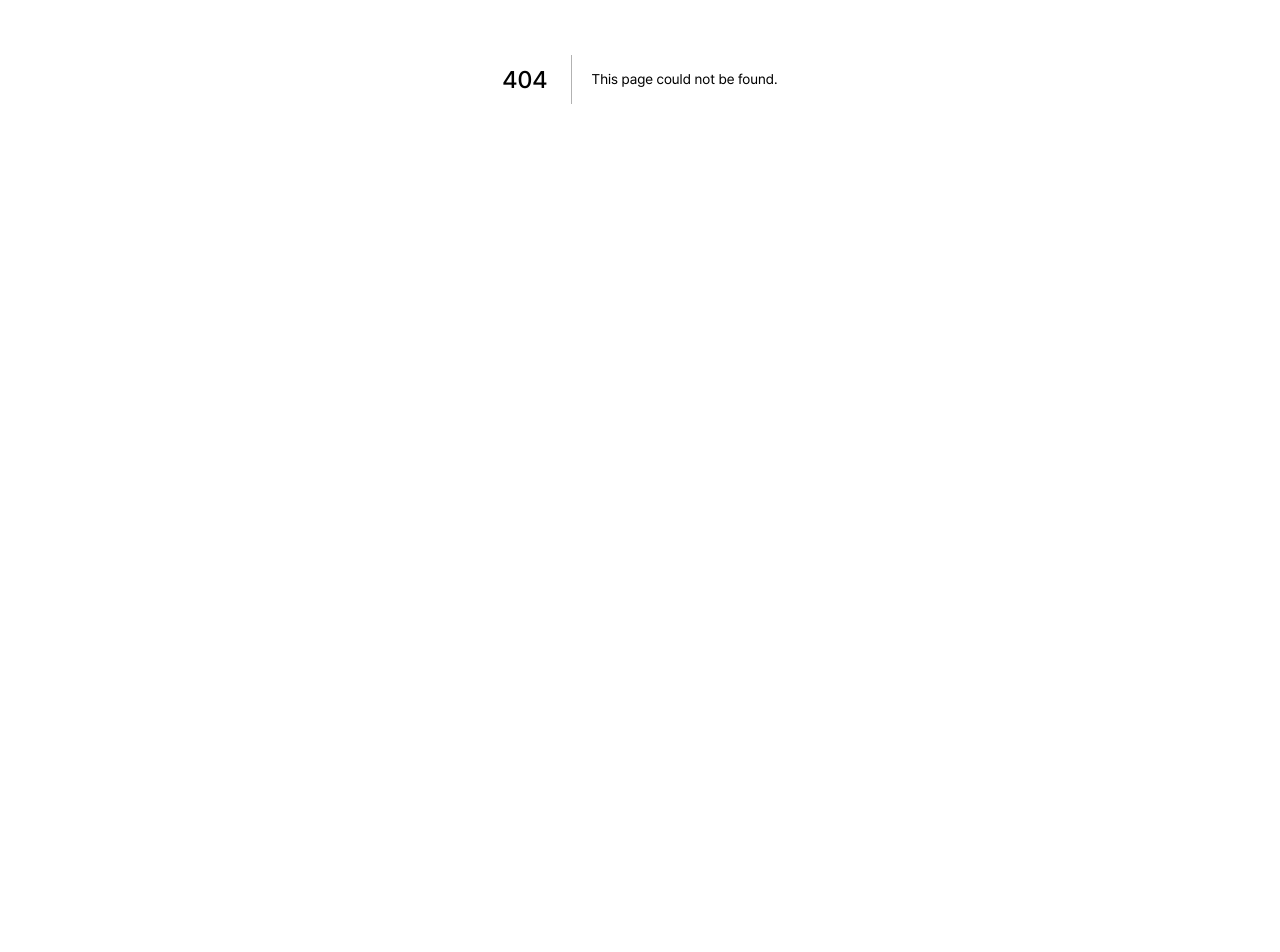
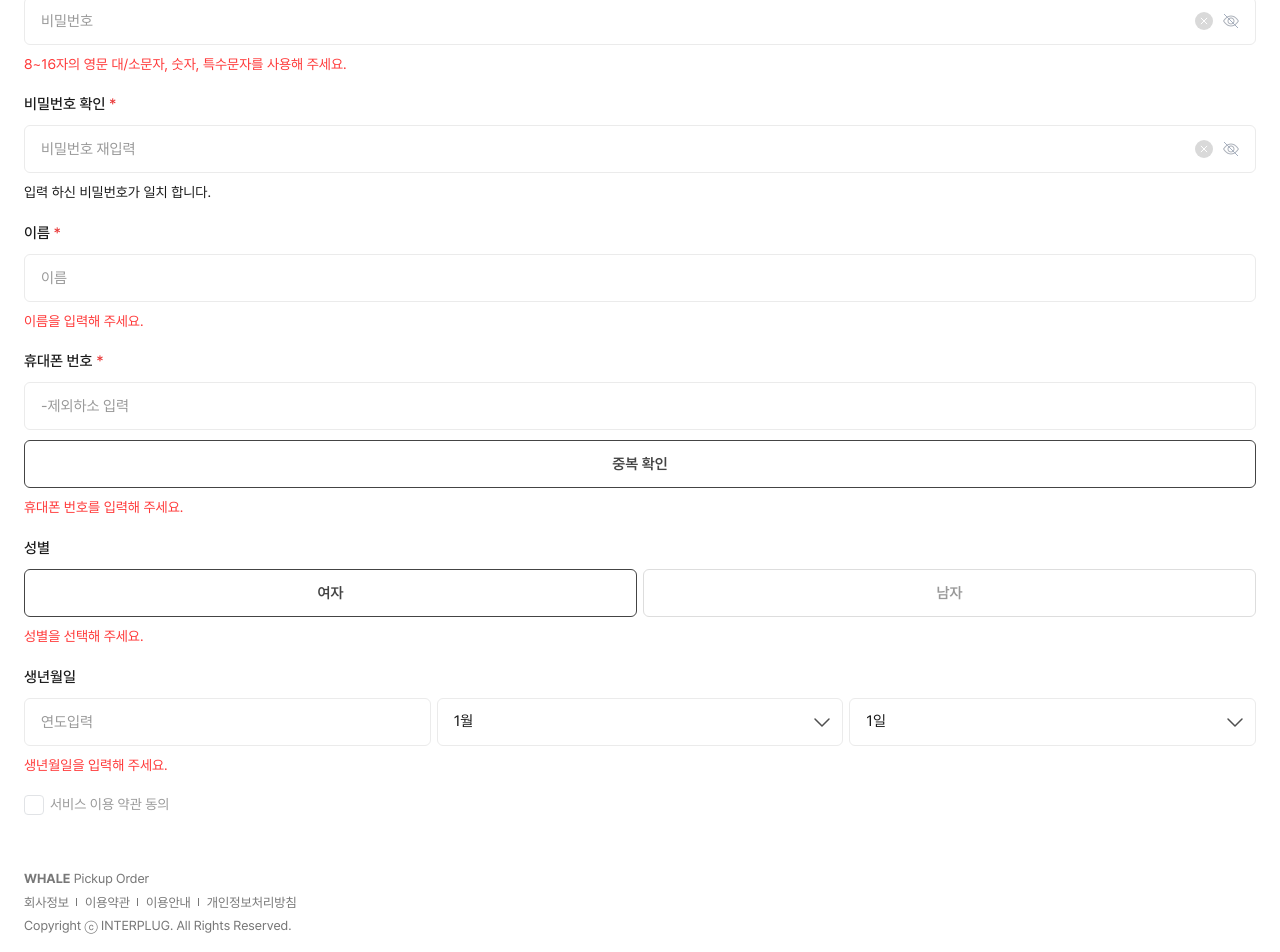
Before and after one commit to nalpari/whale-erp-pickup-app-pub, a Next.js app: page /login/signup in a window 1280 px wide. Before the commit this address had no page. Shown: the part 321-1273 px from the top of the page. Before the commit the page ends 800 px from the top, so only its background shows below. Built offline with nearby package versions, Linux system fonts and the light colour scheme.

Commit message:
style: 회원가입 페이지 추가

```diff
--- /dev/null
+++ b/src/app/(sub)/login/signup/page.tsx
@@ -0,0 +1,11 @@
+import Header from "@/components/ui/Header";
+import SingUpContents from "@/components/login/SingUpContents";
+
+export default function SignupPage() {
+  return (
+    <div className="signup-wrap">
+      <Header url="/login" title="회원가입" basket={false} />
+      <SingUpContents />
+    </div>
+  );
+}
--- /dev/null
+++ b/src/components/login/LoginFooter.tsx
@@ -0,0 +1,26 @@
+export default function LoginFooter() {
+  return (
+    <div className="login-footer">
+      <div className="login-footer-tit">
+        <span>WHALE</span> Pickup Order
+      </div>
+      <ul className="footer-list">
+        <li className="login-item">
+          <button className="login-item-btn">회사정보</button>
+        </li>
+        <li className="login-item">
+          <button className="login-item-btn">이용약관</button>
+        </li>
+        <li className="login-item">
+          <button className="login-item-btn">이용안내</button>
+        </li>
+        <li className="login-item">
+          <button className="login-item-btn">개인정보처리방침</button>
+        </li>
+      </ul>
+      <div className="login-copyright">
+        Copyright ⓒ INTERPLUG. All Rights Reserved.
+      </div>
+    </div>
+  );
+}
--- /dev/null
+++ b/src/components/login/SingUpContents.tsx
@@ -0,0 +1,146 @@
+import LoginFooter from "./LoginFooter";
+
+export default function SingUpContents() {
+  return (
+    <div className="login-contents">
+      <div className="login-contents-inner">
+        <div className="signup-form">
+          <div className="signup-item">
+            <div className="signup-item-tit">
+              이메일 <span className="red">*</span>
+            </div>
+            <div className="signup-item-data-wrap">
+              <div className="input-icon-frame ">
+                <input type="text" placeholder="이메일" />
+                <button type="button" className="input-icon-btn del"></button>
+              </div>
+              <div className="signup-btn">
+                <button className="btn-form black-outline block">
+                  중복 확인
+                </button>
+              </div>
+              <div className="signup-warning">이메일 중복 확인을 해주세요.</div>
+            </div>
+          </div>
+          <div className="signup-item">
+            <div className="signup-item-tit">
+              비밀번호 <span className="red">*</span>
+            </div>
+            <div className="signup-item-data-wrap">
+              <div className="input-icon-frame ">
+                <input type="password" placeholder="비밀번호" />
+                <button
+                  type="button"
+                  className="input-icon-btn del mr10"
+                ></button>
+                <button type="button" className="input-icon-btn pw"></button>
+              </div>
+              <div className="signup-warning">
+                8~16자의 영문 대/소문자, 숫자, 특수문자를 사용해 주세요.
+              </div>
+            </div>
+          </div>
+          <div className="signup-item">
+            <div className="signup-item-tit">
+              비밀번호 확인 <span className="red">*</span>
+            </div>
+            <div className="signup-item-data-wrap">
+              <div className="input-icon-frame ">
+                <input type="password" placeholder="비밀번호 재입력" />
+                <button
+                  type="button"
+                  className="input-icon-btn del mr10"
+                ></button>
+                <button type="button" className="input-icon-btn pw"></button>
+              </div>
+              <div className="signup-warning right">
+                입력 하신 비밀번호가 일치 합니다.
+              </div>
+            </div>
+          </div>
+          <div className="signup-item">
+            <div className="signup-item-tit">
+              이름 <span className="red">*</span>
+            </div>
+            <div className="signup-item-data-wrap">
+              <div className="input-icon-frame ">
+                <input type="text" placeholder="이름" />
+              </div>
+              <div className="signup-warning">이름을 입력해 주세요.</div>
+            </div>
+          </div>
+          <div className="signup-item">
+            <div className="signup-item-tit">
+              휴대폰 번호 <span className="red">*</span>
+            </div>
+            <div className="signup-item-data-wrap">
+              <div className="input-icon-frame">
+                <input type="text" placeholder="-제외하소 입력" />
+              </div>
+              <div className="signup-btn">
+                <button className="btn-form black-outline block">
+                  중복 확인
+                </button>
+              </div>
+              <div className="signup-warning">휴대폰 번호를 입력해 주세요.</div>
+            </div>
+          </div>
+          <div className="signup-item">
+            <div className="signup-item-tit">성별</div>
+            <div className="signup-item-data-wrap">
+              <div className="signup-flx-wrap">
+                <div className="signup-btn">
+                  <button className="btn-form grey-outline block active">
+                    여자
+                  </button>
+                </div>
+                <div className="signup-btn">
+                  <button className="btn-form grey-outline block">남자</button>
+                </div>
+              </div>
+              <div className="signup-warning">성별을 선택해 주세요.</div>
+            </div>
+          </div>
+          <div className="signup-item">
+            <div className="signup-item-tit">생년월일</div>
+            <div className="signup-item-data-wrap">
+              <div className="signup-flx-wrap">
+                <div className="data-frame ">
+                  <div className="input-icon-frame">
+                    <input type="text" placeholder="연도입력" />
+                  </div>
+                </div>
+                <div className="data-frame">
+                  <select className="select-form">
+                    <option value="1">1월</option>
+                  </select>
+                </div>
+                <div className="data-frame">
+                  <select className="select-form">
+                    <option value="1">1일</option>
+                  </select>
+                </div>
+              </div>
+              <div className="signup-warning">생년월일을 입력해 주세요.</div>
+            </div>
+          </div>
+          <div className="signup-item">
+            <div className="service-check-wrap">
+              <div className="service-check-header">
+                <div className="check-form-box">
+                  <input type="checkbox" id="service" />
+                  <label htmlFor="service">서비스 이용 약관 동의</label>
+                </div>
+                <div className="service-arr-btn">
+                  <button type="button" className="arr-btn"></button>
+                </div>
+              </div>
+              <div className="service-check-content"></div>
+            </div>
+          </div>
+        </div>
+        <LoginFooter />
+      </div>
+    </div>
+  );
+}
--- a/src/styles/abstracts/_variables.scss
+++ b/src/styles/abstracts/_variables.scss
@@ -128,7 +128,7 @@ $input-brd-error: #ff647c;
 
 // input font color
 $input-c-default: #666;
-$input-c-placehold: #aaa;
+$input-c-placehold: #999;
 $input-c-disabled: #999;
 $input-c-error: #0c0808;
 
--- a/src/styles/base/_button.scss
+++ b/src/styles/base/_button.scss
@@ -63,6 +63,30 @@
     background-color: $log-d-back-color;
   }
 }
+.black-outline {
+  background-color: $out-back-color;
+  color: $out-font-color;
+  border: 1px solid #444;
+  &:disabled {
+    background-color: $out-d-back-color;
+    color: $out-d-font-color;
+    border-color: $out-d-border-color;
+  }
+}
+.grey-outline {
+  background-color: $out-back-color;
+  color: #999;
+  border: 1px solid #ddd;
+  &.active {
+    border: 1px solid #444;
+    color: #444;
+  }
+  &:disabled {
+    background-color: $out-d-back-color;
+    color: $out-d-font-color;
+    border-color: $out-d-border-color;
+  }
+}
 
 /******************** btn-type 모음 *****************/
 // btn-frame 공통
--- a/src/styles/base/_inputs.scss
+++ b/src/styles/base/_inputs.scss
@@ -20,7 +20,6 @@ input::-webkit-inner-spin-button {
   $font-color
 ) {
   width: 100%;
-  min-width: 150px;
   height: $height;
   padding: 0 16px;
   border-radius: 6px;
@@ -95,10 +94,10 @@ input::-webkit-inner-spin-button {
       pointer-events: none;
     }
   }
-  &.del {
-    .input-icon-btn {
-      width: 24px;
-      height: 24px;
+  .input-icon-btn {
+    &.del {
+      width: 18px;
+      height: 18px;
       background-image: url("/assets/images/common/input_delete.svg");
     }
   }
@@ -111,9 +110,9 @@ input::-webkit-inner-spin-button {
       background-image: url("/assets/images/common/input_err.svg");
     }
   }
-  &.pw {
-    padding-right: 10px;
-    .input-icon-btn {
+
+  .input-icon-btn {
+    &.pw {
       width: 16px;
       height: 16px;
       background-image: url("/assets/images/common/input_show.svg");
--- a/src/styles/base/_select-textarea.scss
+++ b/src/styles/base/_select-textarea.scss
@@ -4,7 +4,6 @@
 @mixin select-form($height, $font-size) {
   display: block;
   width: 100%;
-  min-width: 150px;
   height: $height;
   padding: 0px 16px;
   @include fontDefinition($font-size, $font-w-400, $line-h-140);
--- a/src/styles/components/_contents.scss
+++ b/src/styles/components/_contents.scss
@@ -2113,6 +2113,34 @@
     }
   }
 }
+.signup-item {
+  margin-bottom: 20px;
+  .signup-item-tit {
+    @include fontDefinition(15px, 500, 140%);
+    color: #1a1a1a;
+    margin-bottom: 10px;
+  }
+  .signup-item-data-wrap {
+    @include flex(10px);
+    flex-direction: column;
+  }
+  .signup-warning {
+    @include fontDefinition(14px, 400, 140%);
+    color: #ff3838;
+    &.right {
+      color: #1a1a1a;
+    }
+  }
+  .signup-btn {
+    width: 100%;
+  }
+  .signup-flx-wrap {
+    @include flex(6px);
+    .data-frame {
+      flex: 1;
+    }
+  }
+}
 
 @media screen and (max-width: 321px) {
   .header {
```
Also changed, not shown: src/components/login/LoginContents.tsx (+14 -25 lines), public/assets/images/common/input_delete.svg.
